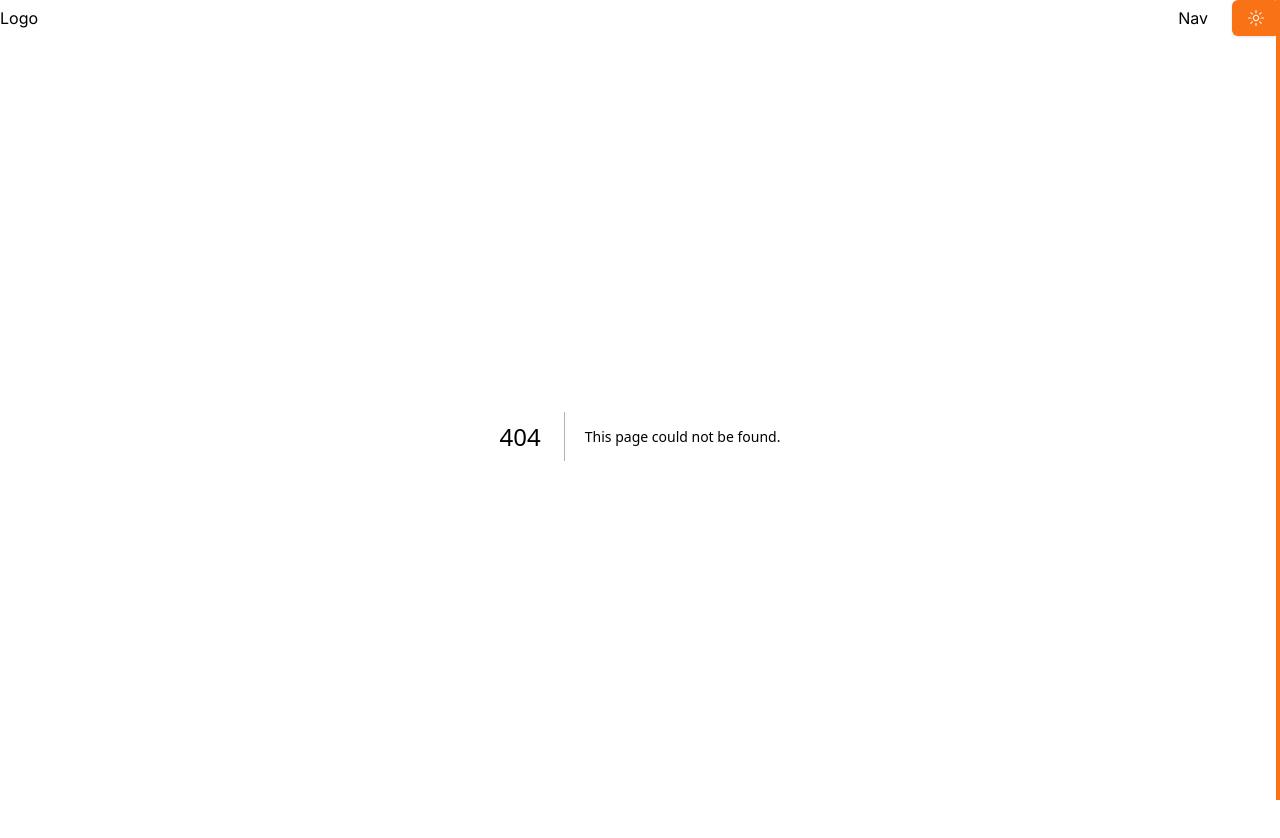
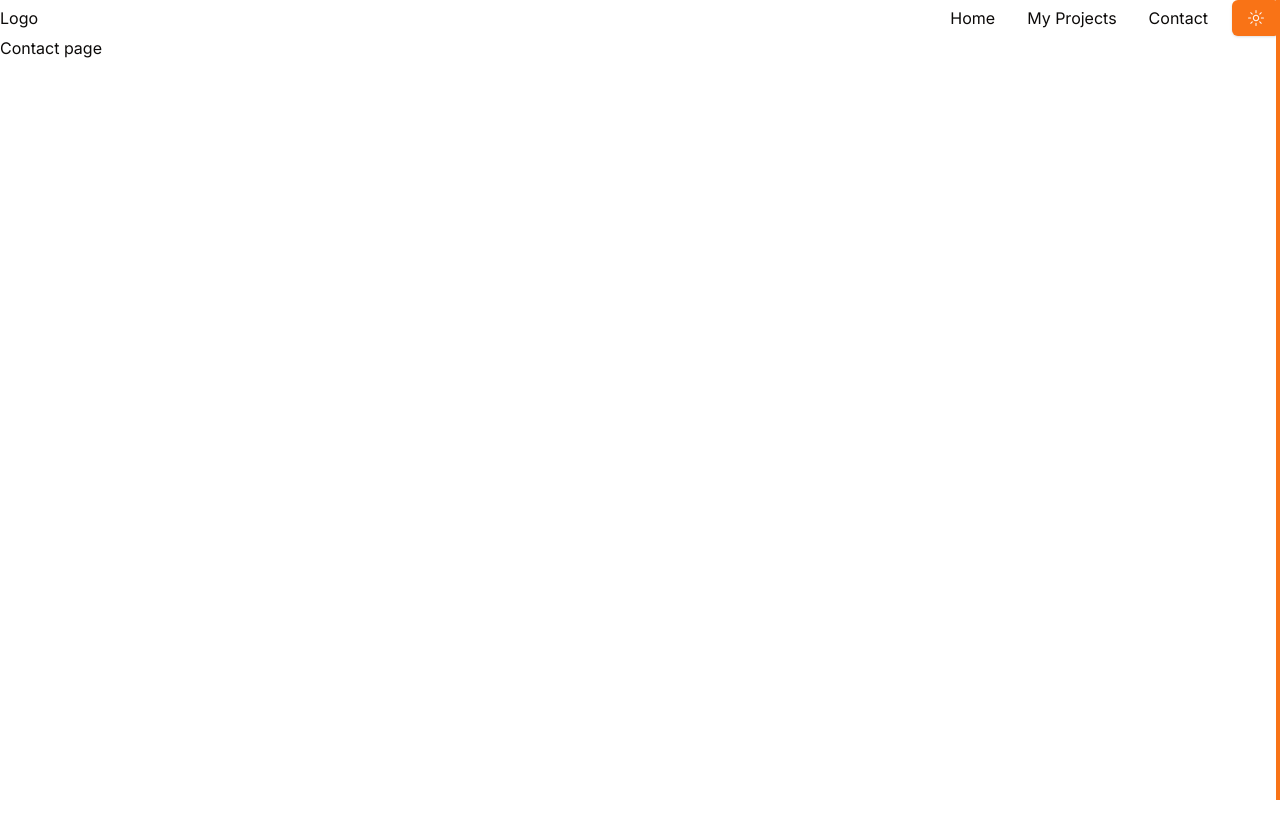
Before and after one commit to asifichy/Web_Portfolio, a Next.js app: page /contact in a window 1280 px wide. Before the commit this address had no page. Shown: the top 838 px of the page. Built offline with nearby package versions, Linux system fonts and the light colour scheme.

Commit message:
adding more components for header section

```diff
--- /dev/null
+++ b/app/contact/page.jsx
@@ -0,0 +1,9 @@
+import React from 'react'
+
+const Contact = () => {
+  return (
+    <div>Contact page</div>
+  )
+}
+
+export default Contact
--- /dev/null
+++ b/app/projects/page.jsx
@@ -0,0 +1,9 @@
+import React from 'react'
+
+const Projects = () => {
+  return (
+    <div>Projects Page</div>
+  )
+}
+
+export default Projects
--- a/components/Nav.jsx
+++ b/components/Nav.jsx
@@ -1,9 +1,29 @@
+import Link from "next/link";
+import { usePathname } from "next/navigation";
+
+const links = [
+  { path: '/', name: 'home' },
+  { path: '/projects', name: 'my projects' },
+  { path: '/contact', name: 'contact' },
+];
+
 const Nav = ({containerStyles, linkStyles, underlineStyles}) => {
+  const pathname = usePathname();
   return (
     <nav className={`${containerStyles}`}>
-        Nav
+        {links.map((link, index) => {
+          return (
+            <Link
+              href={link.path}
+              key={index}
+              className={`capitalize ${linkStyles}`}
+            >
+              {link.name}
+            </Link>
+          );
+        })}
     </nav>
   )
 }
 
-export default Nav
+export default Nav;
```
